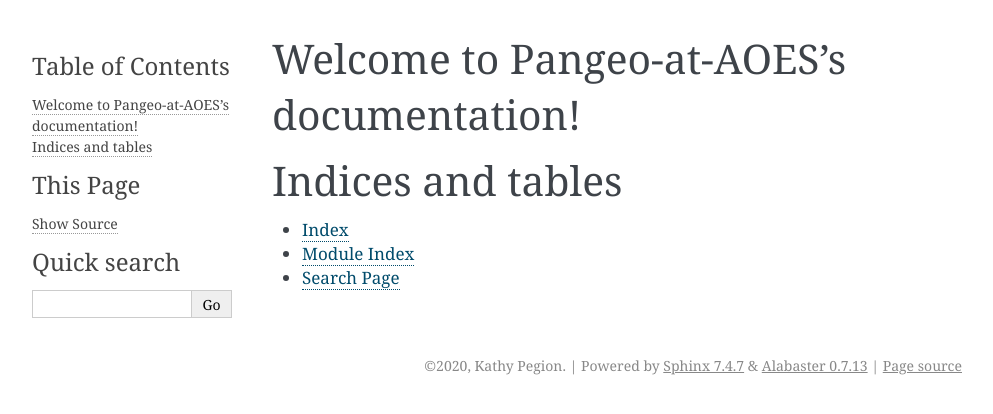
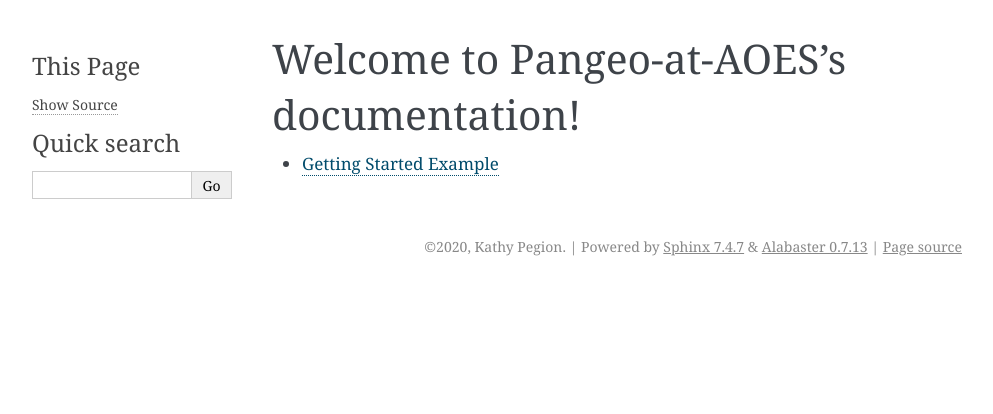
Before and after one commit to kpegion/Pangeo-at-AOES, a Sphinx documentation site: the page built from docs/source/index.rst, in a window 1280 px wide. Shown: the top 414 px of the page, without its empty margins (148-1141 px from the left). Built offline with Sphinx 7.4.7, drawn with Linux system fonts in a browser that asks for light colours.

Commit message:
getting_started.rst added

```diff
--- /dev/null
+++ b/docs/source/getting_started.rst
@@ -0,0 +1,3 @@
+###########################
+Getting Started Example
+###########################
--- a/docs/source/index.rst
+++ b/docs/source/index.rst
@@ -9,11 +9,4 @@ Welcome to Pangeo-at-AOES's documentation!
 .. toctree::
    :maxdepth: 2
 
-
-
-Indices and tables
-==================
-
-* :ref:`genindex`
-* :ref:`modindex`
-* :ref:`search`
+   getting_started
```
